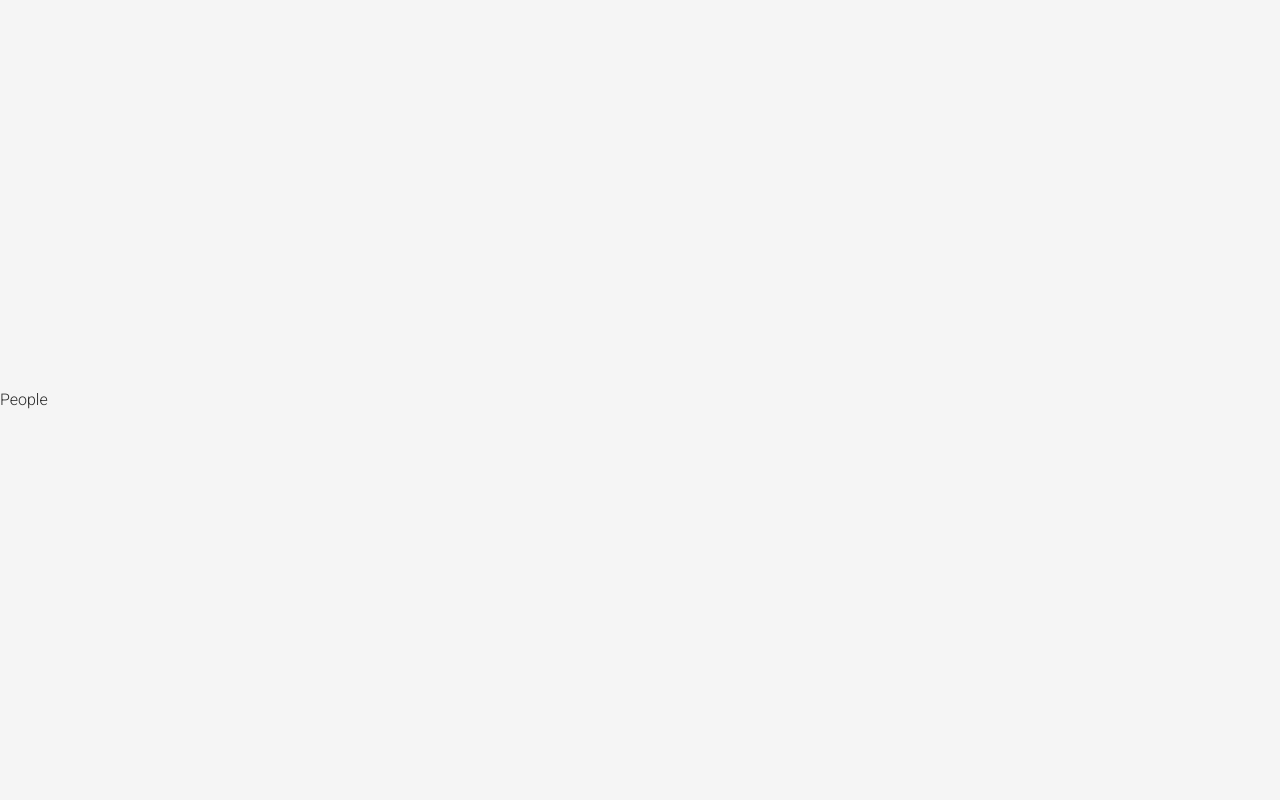
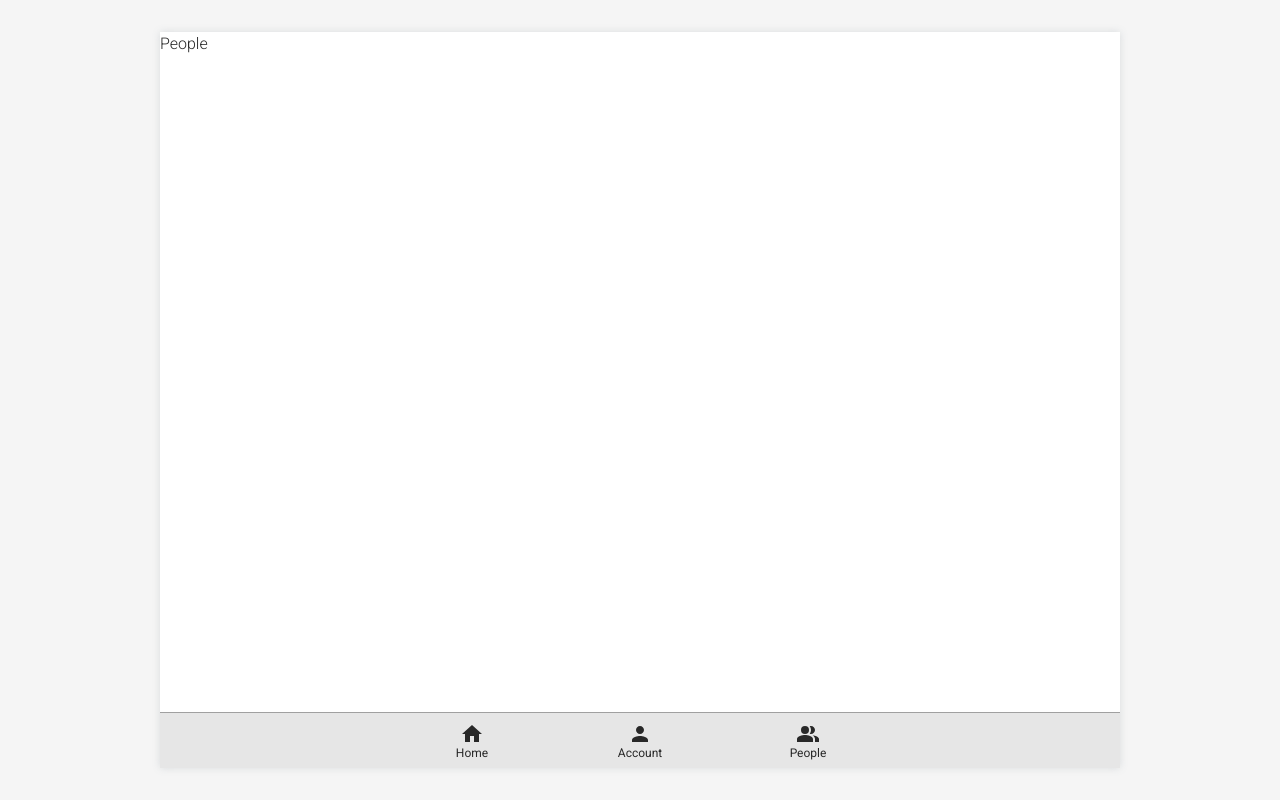
Before and after one commit to coprocoder/accounts_client, a React (Create React App) app: page /people in a window 1280 px wide. Built offline with nearby package versions, Linux system fonts and the light colour scheme.

Commit message:
feat: tab nav & app wrapper

```diff
--- a/src/App.scss
+++ b/src/App.scss
@@ -2,8 +2,9 @@
     --primary: hsl(10, 33%, 30%);
     --primarySecond: hsl(10, 33%, 50%);
 
+    --bgSecondary: rgba(255, 255, 255);
     --bgPrimary: rgba(245, 245, 245);
-    --bgSecondary: rgba(255, 255, 255);
+    --lightGray: rgba(230, 230, 230);
     --gray: rgba(160, 160, 160);
     --grayTransparent: rgba(160, 160, 160, 0.9);
 
--- a/src/App.tsx
+++ b/src/App.tsx
@@ -10,6 +10,7 @@ import SignUp from "./pages/auth/signup";
 import {createTheme, ThemeProvider} from "@mui/material/styles";
 import * as colors from "@mui/material/colors";
 import users from "./store/users";
+import AppWrapper from "./components/appWrapper";
 
 const Waiter = () => (
   <Backdrop
@@ -28,7 +29,7 @@ const AccountPage = loadable(() => import("./pages/account"), {
   fallback: <Waiter />,
 });
 
-const PeoplePage = loadable(() => import("./pages/account"), {
+const PeoplePage = loadable(() => import("./pages/people"), {
   fallback: <Waiter />,
 });
 
@@ -53,11 +54,12 @@ function App() {
   useEffect(() => {
     users.token = localStorage.getItem("token") as any;
     users.account = localStorage.getItem("account") as any;
-  });
+  }, []);
 
   return (
     <ThemeProvider theme={theme}>
       <BrowserRouter>
+        <AppWrapper>
           <Routes>
             <Route path="/" element={<HomePage />} />
             <Route path="/account" element={<AccountPage />} />
@@ -66,6 +68,7 @@ function App() {
             <Route path="/signin" element={<SignIn />} />
             <Route path="/signup" element={<SignUp />} />
           </Routes>
+        </AppWrapper>
       </BrowserRouter>
     </ThemeProvider>
   );
--- /dev/null
+++ b/src/components/appWrapper/bottomNav/index.tsx
@@ -0,0 +1,44 @@
+import React, {useState} from "react";
+import {useNavigate} from "react-router-dom";
+
+import BottomNavigation from "@mui/material/BottomNavigation";
+import BottomNavigationAction from "@mui/material/BottomNavigationAction";
+
+import HomeIcon from "@mui/icons-material/Home";
+import PersonIcon from "@mui/icons-material/Person";
+import PeopleAltIcon from "@mui/icons-material/PeopleAlt";
+
+const BottomNav = () => {
+  const [value, setValue] = useState(0);
+  const navigate = useNavigate();
+
+  return (
+    <BottomNavigation
+      showLabels
+      value={value}
+      onChange={(event, newValue) => {
+        console.log({newValue});
+        setValue(newValue);
+        navigate(newValue);
+      }}
+      sx={{
+        background: "var(--lightGray)",
+        borderTop: "1px solid var(--gray)",
+      }}
+    >
+      <BottomNavigationAction label="Home" value="/" icon={<HomeIcon />} />
+      <BottomNavigationAction
+        label="Account"
+        value="/account"
+        icon={<PersonIcon />}
+      />
+      <BottomNavigationAction
+        label="People"
+        value="/people"
+        icon={<PeopleAltIcon />}
+      />
+    </BottomNavigation>
+  );
+};
+
+export default BottomNav;
--- /dev/null
+++ b/src/components/appWrapper/index.jsx
@@ -0,0 +1,14 @@
+import React from "react";
+import BottomNav from "./bottomNav";
+import "./index.scss";
+
+const AppWrapper = ({children}) => {
+  return (
+    <div className="appWrapper">
+      <div className="appWrapper-content">{children}</div>
+      <BottomNav className="appWrapper-nav" />
+    </div>
+  );
+};
+
+export default AppWrapper;
--- /dev/null
+++ b/src/components/appWrapper/index.scss
@@ -0,0 +1,25 @@
+.appWrapper {
+    position: absolute;
+    top: 0;
+    bottom: 0;
+    left: 0;
+    right: 0;
+
+    display: flex;
+    flex-direction: column;
+
+    background-color: var(--bgSecondary);
+    max-width: 960px;
+    margin: 2rem auto;
+    box-shadow: 0px 0px 8px 0px rgba(111, 126, 137, 0.2);
+
+    &-content {
+        flex: 1;
+    }
+}
+
+@media screen and (max-width: 960px) {
+    .appWrapper {
+        margin: 0 auto;
+    }
+}
--- a/src/pages/account/index.tsx
+++ b/src/pages/account/index.tsx
@@ -1,11 +1,7 @@
 import React from "react";
-import {Button, Container, Typography} from "@mui/material";
+import {Container} from "@mui/material";
 
 const PeoplePage = () => {
-  const bgGradient = [
-    "linear-gradient(var(--darkWhiteTransparent), var(--darkWhiteTransparent))",
-  ].join(",");
-
   return (
     <Container
       disableGutters
@@ -13,16 +9,9 @@ const PeoplePage = () => {
       maxWidth={false}
       sx={{
         display: "flex",
-        alignItems: "center",
-        height: "100vh",
-        backgroundImage: `
-          ${bgGradient},
-          url(${process.env.PUBLIC_URL + "/static/images/woodman.jpg"})`,
-        backgroundPosition: "center",
-        backgroundSize: "cover",
       }}
     >
-      People
+      Account
     </Container>
   );
 };
--- /dev/null
+++ b/src/pages/auth/signin/errHandler.ts
@@ -0,0 +1,27 @@
+export interface ISignError {
+  title: string;
+  text: string;
+}
+
+export const onSignError = (error: any) => {
+  console.log({error});
+  let errResponse;
+  if (!error.response) {
+    errResponse = {
+      title: "Нет сети",
+      text: "Пожалуйста, проверьте подключение к сети",
+    };
+  } else if (error.response.status == 500) {
+    errResponse = {
+      title: "Ошибка на сервере",
+      text: "Пожалуйста, обновите страницу и повторите попытку позже",
+    };
+  } else if (error.response.status == 400) {
+    errResponse = {
+      title: "Некоррректные данные",
+      text: error.response.data.message,
+    };
+  } else alert(error);
+
+  return errResponse;
+};
--- a/src/pages/auth/signin/index.tsx
+++ b/src/pages/auth/signin/index.tsx
@@ -14,35 +14,11 @@ import Backdrop from "@mui/material/Backdrop";
 import CircularProgress from "@mui/material/CircularProgress";
 import axios from "axios";
 import users from "../../../store/users";
-
-interface SignUpError {
-  title: string;
-  text: string;
-}
+import {ISignError, onSignError} from "./errHandler";
 
 export default function SignIn() {
   const [loading, setLoading] = useState<boolean>(false);
-  const [error, setError] = useState<SignUpError | null>(null);
-
-  const onSignInError = (error: any) => {
-    console.log({error});
-    if (!error.response) {
-      setError({
-        title: "Нет сети",
-        text: "Пожалуйста, проверьте подключение к сети",
-      });
-    } else if (error.response.status == 500) {
-      setError({
-        title: "Ошибка на сервере",
-        text: "Пожалуйста, обновите страницу и повторите попытку позже",
-      });
-    } else if (error.response.status == 400) {
-      setError({
-        title: "Некоррректные данные",
-        text: error.response.data.message,
-      });
-    } else alert(error);
-  };
+  const [error, setError] = useState<ISignError | null>(null);
 
   const handleSubmit = (event: React.FormEvent<HTMLFormElement>) => {
     event.preventDefault();
@@ -64,7 +40,7 @@ export default function SignIn() {
       })
       .catch((e) => {
         console.error("SignUp error", e);
-        onSignInError(e);
+        onSignError(e);
       })
       .finally(() => setLoading(false));
   };
--- a/src/pages/auth/signup/index.tsx
+++ b/src/pages/auth/signup/index.tsx
@@ -14,40 +14,16 @@ import Alert from "@mui/material/Alert";
 import AlertTitle from "@mui/material/AlertTitle";
 import Backdrop from "@mui/material/Backdrop";
 import CircularProgress from "@mui/material/CircularProgress";
-
-interface SignUpError {
-  title: string;
-  text: string;
-}
+import {ISignError, onSignError} from "../signin/errHandler";
 
 export default function SignUp() {
   const imageFileRef = useRef<any>();
   const [loading, setLoading] = useState<boolean>(false);
-  const [error, setError] = useState<SignUpError | null>(null);
+  const [error, setError] = useState<ISignError | null>(null);
 
   const handleImageSelect = (e: any) => {
     const file = e.target.files[0];
     imageFileRef.current = file;
-  };
-
-  const onSignUpError = (error: any) => {
-    console.log({error});
-    if (!error.response) {
-      setError({
-        title: "Нет сети",
-        text: "Пожалуйста, проверьте подключение к сети",
-      });
-    } else if (error.response.status == 500) {
-      setError({
-        title: "Ошибка на сервере",
-        text: "Пожалуйста, обновите страницу и повторите попытку позже",
-      });
-    } else if (error.response.status == 400) {
-      setError({
-        title: "Некоррректные данные",
-        text: error.response.data.message,
-      });
-    } else alert(error);
   };
 
   const handleSubmit = async (event: React.FormEvent<HTMLFormElement>) => {
@@ -80,7 +56,7 @@ export default function SignUp() {
         thumbnail: avatarFile?.thumbnail,
       } as any;
 
-      console.log({formObj});
+    console.log({formObj});
 
     axios
       .post(process.env.REACT_APP_SERVER_URL + "/auth/signup", formObj)
@@ -91,7 +67,7 @@ export default function SignUp() {
       })
       .catch((e) => {
         console.error("SignUp error", e);
-        onSignUpError(e);
+        onSignError(e);
       })
       .finally(() => setLoading(false));
   };
--- a/src/pages/home/index.tsx
+++ b/src/pages/home/index.tsx
@@ -11,10 +11,6 @@ const HomePage = observer(() => {
 });
 
 const HomeIntro = () => {
-  const bgGradient = [
-    "linear-gradient(var(--darkWhiteTransparent), var(--darkWhiteTransparent))",
-  ].join(",");
-
   return (
     <Container
       disableGutters
@@ -23,12 +19,7 @@ const HomeIntro = () => {
       sx={{
         display: "flex",
         alignItems: "center",
-        height: "100vh",
-        backgroundImage: `
-          ${bgGradient},
-          url(${process.env.PUBLIC_URL + "/static/images/woodman.jpg"})`,
-        backgroundPosition: "center",
-        backgroundSize: "cover",
+        height: "100%",
       }}
     >
       <HomeIntroBody />
--- a/src/pages/people/index.tsx
+++ b/src/pages/people/index.tsx
@@ -2,10 +2,6 @@ import React from "react";
 import {Button, Container, Typography} from "@mui/material";
 
 const PeoplePage = () => {
-  const bgGradient = [
-    "linear-gradient(var(--darkWhiteTransparent), var(--darkWhiteTransparent))",
-  ].join(",");
-
   return (
     <Container
       disableGutters
@@ -13,13 +9,6 @@ const PeoplePage = () => {
       maxWidth={false}
       sx={{
         display: "flex",
-        alignItems: "center",
-        height: "100vh",
-        backgroundImage: `
-          ${bgGradient},
-          url(${process.env.PUBLIC_URL + "/static/images/woodman.jpg"})`,
-        backgroundPosition: "center",
-        backgroundSize: "cover",
       }}
     >
       People
```
Lines whose indentation alone changed are shown as unchanged.
